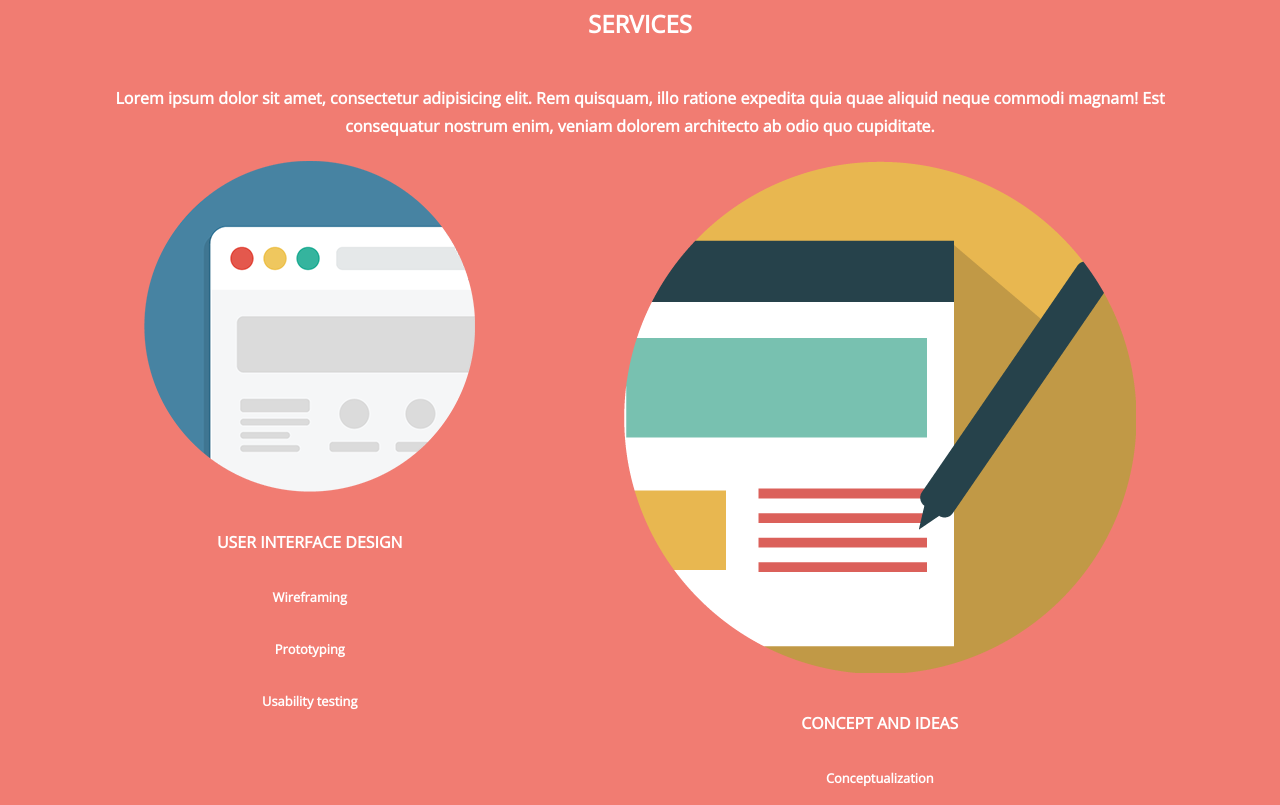
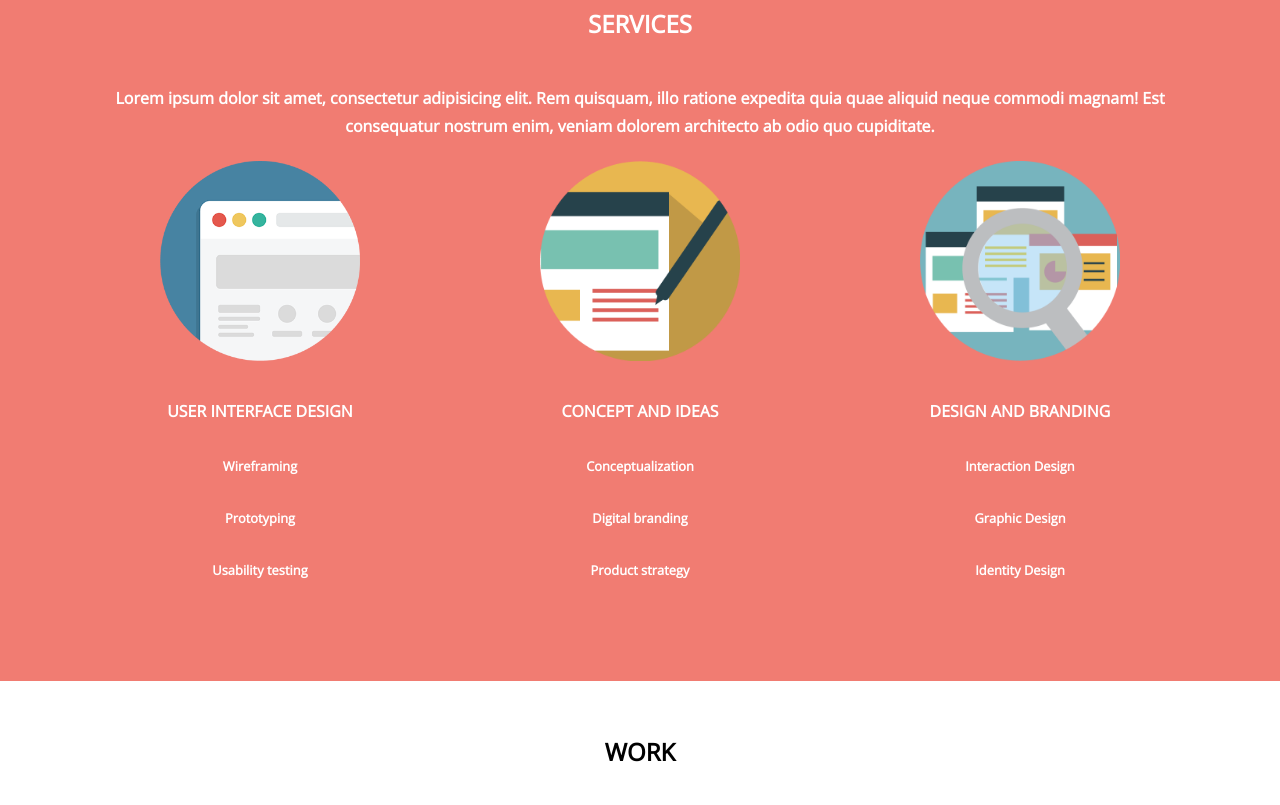
Before and after one commit to MinaRoll/app-love-flex, a plain HTML site: page index.html in a window 1280 px wide. Shown: the part 737-1542 px from the top of the page. Drawn offline with nearby package versions, Linux system fonts and the light colour scheme; a script that the page names is missing.

Commit message:
detalles en css

```diff
--- a/css/main.css
+++ b/css/main.css
@@ -34,7 +34,6 @@ a:hover{
 }
 
 /*services*/
-
 #services{
 	background-color: #F17C72;
 	text-align: center;
@@ -138,6 +137,8 @@ justify-content: center;
  .box-services{
  	font-size: 1.2em;
  	font-weight: bold;
+ 	display: inline-block;
+ 	width: 200px;
  }
 
  .imagen{
--- a/index.html
+++ b/index.html
@@ -39,21 +39,21 @@
 		<h2 class="text-uppercase text-services mt-0">Services</h2>
 		<h4>Lorem ipsum dolor sit amet, consectetur adipisicing elit. Rem quisquam, illo ratione expedita quia quae aliquid neque commodi magnam! Est consequatur nostrum enim, veniam dolorem architecto ab odio quo cupiditate.</h4>
 		<div class="box-services">
-			<img src="assets/images/website.png" alt="website" width="200">
+			<img src="assets/images/website.png" alt="website" width="150">
 			<h5 class="mb-0">USER INTERFACE DESIGN</h5>
 			<h6 class="m-0">Wireframing</h6>
 			<h6 class="m-0">Prototyping</h6>
 			<h6 class="m-0">Usability testing</h6>
 		</div>
 		<div class="box-services">
-			<img src="assets/images/lapiz.png" alt="website" width="200">
+			<img src="assets/images/lapiz.png" alt="website" width="150">
 			<h5 class="mb-0">CONCEPT AND IDEAS</h5>
 			<h6 class="m-0">Conceptualization</h6>
 			<h6 class="m-0">Digital branding</h6>
 			<h6 class="m-0">Product strategy</h6>
 		</div>
 		<div class="box-services">
-			<img src="assets/images/img-1.png" alt="website" width="200">
+			<img src="assets/images/img-1.png" alt="website" width="150">
 			<h5 class="mb-0">DESIGN AND BRANDING</h5>
 			<h6 class="m-0">Interaction Design</h6>
 			<h6 class="m-0">Graphic Design</h6>
```
